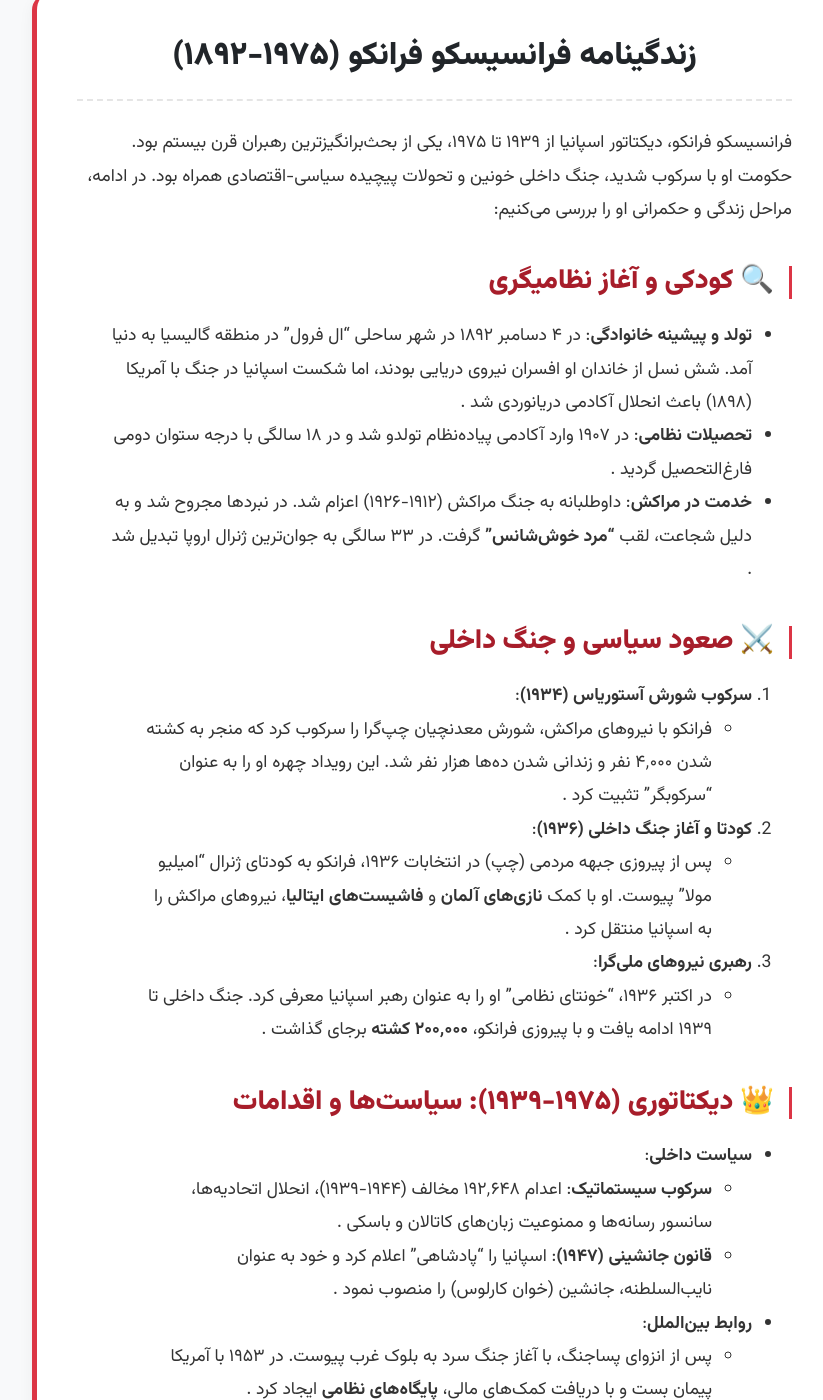
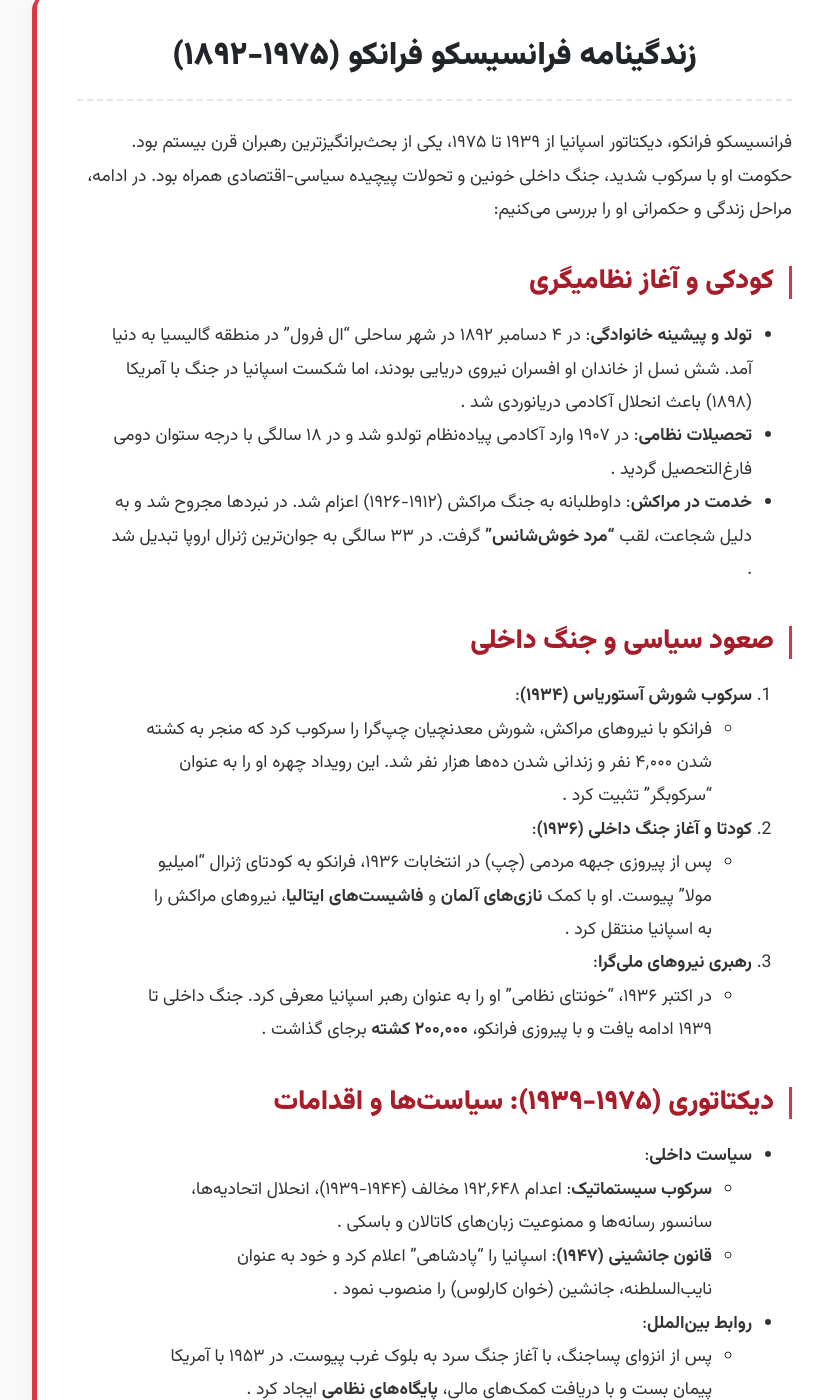
Before and after one commit to darkblog/darkblog.github.io, a Jekyll site: the page built from _posts/2025-7-3-36.md, in a window 1280 px wide and 1400 px high, scrolled down 330 px. Shown: the whole window, without its empty margins (208-1031 px from the left). Built offline with Jekyll 4.4.1, drawn with Linux system fonts in a browser that asks for light colours; some of the changed text lies outside the part shown.

Commit message:
Update 2025-7-3-36.md

```diff
--- a/_posts/2025-7-3-36.md
+++ b/_posts/2025-7-3-36.md
@@ -5,12 +5,12 @@ title: زندگینامه فرانسیسکو فرانکو (۱۹۷۵-۱۸۹۲)
 
 فرانسیسکو فرانکو، دیکتاتور اسپانیا از ۱۹۳۹ تا ۱۹۷۵، یکی از بحث‌برانگیزترین رهبران قرن بیستم بود. حکومت او با سرکوب شدید، جنگ داخلی خونین و تحولات پیچیده سیاسی-اقتصادی همراه بود. در ادامه، مراحل زندگی و حکمرانی او را بررسی می‌کنیم:
 
-## **🔍 کودکی و آغاز نظامیگری**
+## **کودکی و آغاز نظامیگری**
 - **تولد و پیشینه خانوادگی**: در ۴ دسامبر ۱۸۹۲ در شهر ساحلی "ال فرول" در منطقه گالیسیا به دنیا آمد. شش نسل از خاندان او افسران نیروی دریایی بودند، اما شکست اسپانیا در جنگ با آمریکا (۱۸۹۸) باعث انحلال آکادمی دریانوردی شد .
 - **تحصیلات نظامی**: در ۱۹۰۷ وارد آکادمی پیاده‌نظام تولدو شد و در ۱۸ سالگی با درجه ستوان دومی فارغ‌التحصیل گردید .
 - **خدمت در مراکش**: داوطلبانه به جنگ مراکش (۱۹۱۲-۱۹۲۶) اعزام شد. در نبردها مجروح شد و به دلیل شجاعت، لقب **"مرد خوش‌شانس"** گرفت. در ۳۳ سالگی به جوان‌ترین ژنرال اروپا تبدیل شد .
 
-## ⚔️ **صعود سیاسی و جنگ داخلی**
+## **صعود سیاسی و جنگ داخلی**
 1. **سرکوب شورش آستوریاس (۱۹۳۴)**:
    - فرانکو با نیروهای مراکش، شورش معدنچیان چپ‌گرا را سرکوب کرد که منجر به کشته شدن ۴٬۰۰۰ نفر و زندانی شدن ده‌ها هزار نفر شد. این رویداد چهره او را به عنوان "سرکوبگر" تثبیت کرد .
 2. **کودتا و آغاز جنگ داخلی (۱۹۳۶)**:
@@ -18,7 +18,7 @@ title: زندگینامه فرانسیسکو فرانکو (۱۹۷۵-۱۸۹۲)
 3. **رهبری نیروهای ملی‌گرا**:
    - در اکتبر ۱۹۳۶، "خونتای نظامی" او را به عنوان رهبر اسپانیا معرفی کرد. جنگ داخلی تا ۱۹۳۹ ادامه یافت و با پیروزی فرانکو، **۲۰۰٬۰۰۰ کشته** برجای گذاشت .
 
-## 👑 **دیکتاتوری (۱۹۷۵-۱۹۳۹): سیاست‌ها و اقدامات**
+## **دیکتاتوری (۱۹۷۵-۱۹۳۹): سیاست‌ها و اقدامات**
 - **سیاست داخلی**:
   - **سرکوب سیستماتیک**: اعدام ۱۹۲٬۶۴۸ مخالف (۱۹۴۴-۱۹۳۹)، انحلال اتحادیه‌ها، سانسور رسانه‌ها و ممنوعیت زبان‌های کاتالان و باسکی .
   - **قانون جانشینی (۱۹۴۷)**: اسپانیا را "پادشاهی" اعلام کرد و خود به عنوان نایب‌السلطنه، جانشین (خوان کارلوس) را منصوب نمود .
@@ -35,7 +35,7 @@ title: زندگینامه فرانسیسکو فرانکو (۱۹۷۵-۱۸۹۲)
 | قوانین فرهنگی         | ممنوعیت نام‌گذاری کودکان به اسامی محلی و ترویج ملی‌گرایی اسپانیایی  |
 | دستگاه قضایی         | محاکمه مخالفان در دادگاه‌های نظامی و اجرای اعدام‌های خودسرانه    |
 
-## ⚖️ **ارزیابی میراث و مرگ**
+## **ارزیابی میراث و مرگ**
 - **مرگ و انتقال قدرت**:
   - فرانکو در ۲۰ نوامبر ۱۹۷۵ درگذشت. خوان کارلوس، طبق "قانون جانشینی"، پادشاه شد و با اصلاحات دموکراتیک، احزاب (از جمله کمونیست) را در ۱۹۷۷ قانونی کرد .
 - **پیامدهای دیکتاتوری**:
@@ -43,11 +43,11 @@ title: زندگینامه فرانسیسکو فرانکو (۱۹۷۵-۱۸۹۲)
   - **قانون عفو ۱۹۷۷**: با مصونیت عاملان جنایت‌های دوره فرانکو، تحقیقات بین‌المللی را مختل کرد .
 - **انتقادات بین‌المللی**: سازمان ملل در ۲۰۰۹ خواستار محاکمه عاملان و جبران خسارت قربانیان شد، اما اسپانیا با استناد به "قانون عفو"، مخالفت کرد .
 
-## ⚽ **فرانکو و فرهنگ عامه: مورد فوتبال**
+## **فرانکو و فرهنگ عامه: مورد فوتبال**
 - **حمایت از رئال مادرید**:
   - در دوره او، رئال مادرید به نماد "اسپانیای یکپارچه" تبدیل شد. **۲۸ قهرمانی** از ۶۲ عنوان این تیم (۴۵%) در دوران حکومت وی به دست آمد .
 - **سرکوب بارسلونا**:
   - **قتل جوزپ سانیول** (رئیس بارسلونا) در ۱۹۳۶ توسط نیروهای فاشیست و ممنوعیت پرچم کاتالونیا نمونه‌هایی از تنش‌های سیاسی-ورزشی بودند .
 
-## 💎 نتیجه‌گیری
+## نتیجه‌گیری
 فرانکو با ترکیب **سرکوب داخلی** و **مانورهای سیاسی** در جنگ سرد، ۳۶ سال بر اسپانیا حکومت کرد. اگرچه رشد اقتصادی دهه ۱۹۶۰ را تجربه کرد، اما هزینه آن **نقض سیستماتیک حقوق بشر**، سرکوب هویت‌های محلی و تبعید نخبگان بود. گذار مسالمت‌آمیز به دموکراسی پس از مرگش، از تناقض‌های تاریخ اسپانیاست: دیکتاتوری که زمینه‌ساز ثبات بعدی شد!
```
